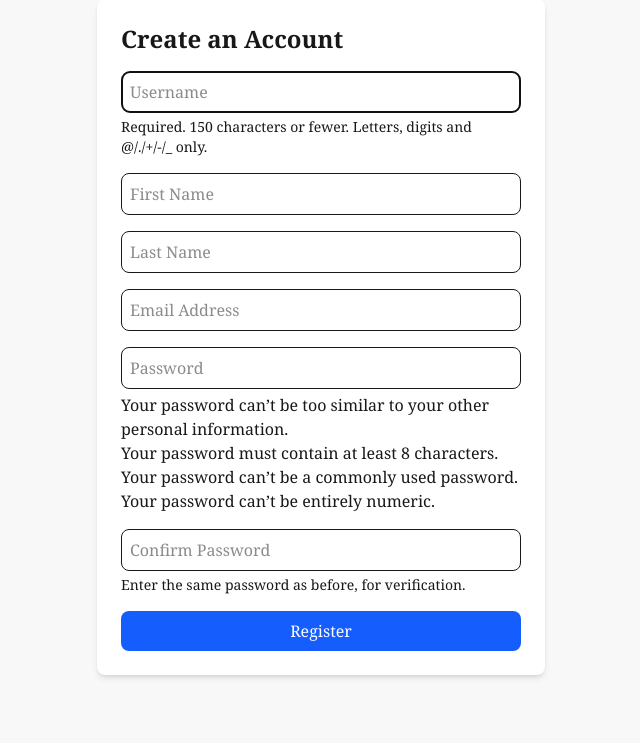
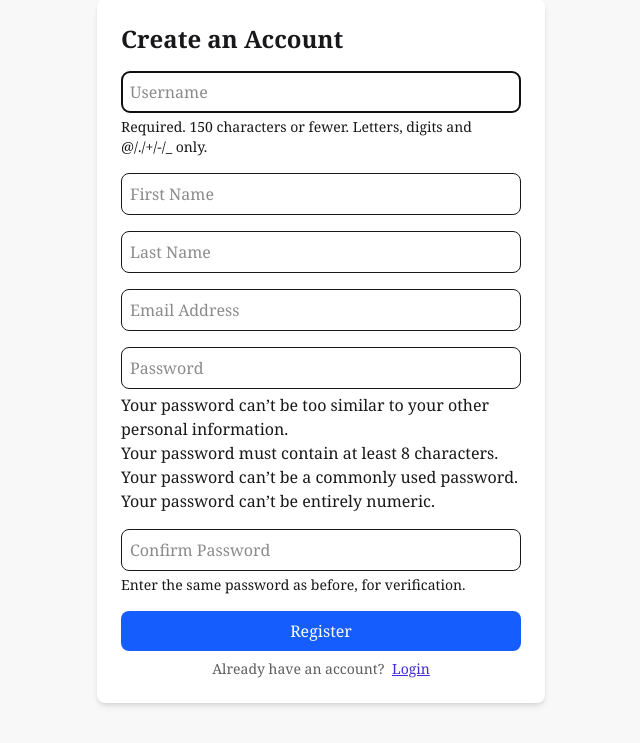
Before and after one commit to tylerboutwell/MiniPage, a Django app: page /register/ in a window 1280 px wide. Shown: the part 105-848 px from the top of the page, without its empty margins (319-959 px from the left). Before the commit the page ends 783 px from the top, so only its background shows below. Run offline with Django 5.2, Linux system fonts and the light colour scheme; style sheets or scripts are compiled from the project's sources; some libraries are stand-ins or nearby versions.

Commit message:
on login page have the option to register instead, and do the same for registration page

```diff
--- a/core/templates/registration/register.html
+++ b/core/templates/registration/register.html
@@ -38,6 +38,16 @@
             Register
         </button>
     </form>
+
+    <p class="text-center text-sm text-base-content/70 mt-2">
+      Already have an account?
+      <a
+        href="{% url 'core:login' %}"
+        class="link link-primary font-medium ml-1"
+      >
+        Login
+      </a>
+    </p>
 </div>
 
 {% endblock %}
```
Also changed, not shown: core/templates/registration/login.html (+10 -0 lines), db.sqlite3.
